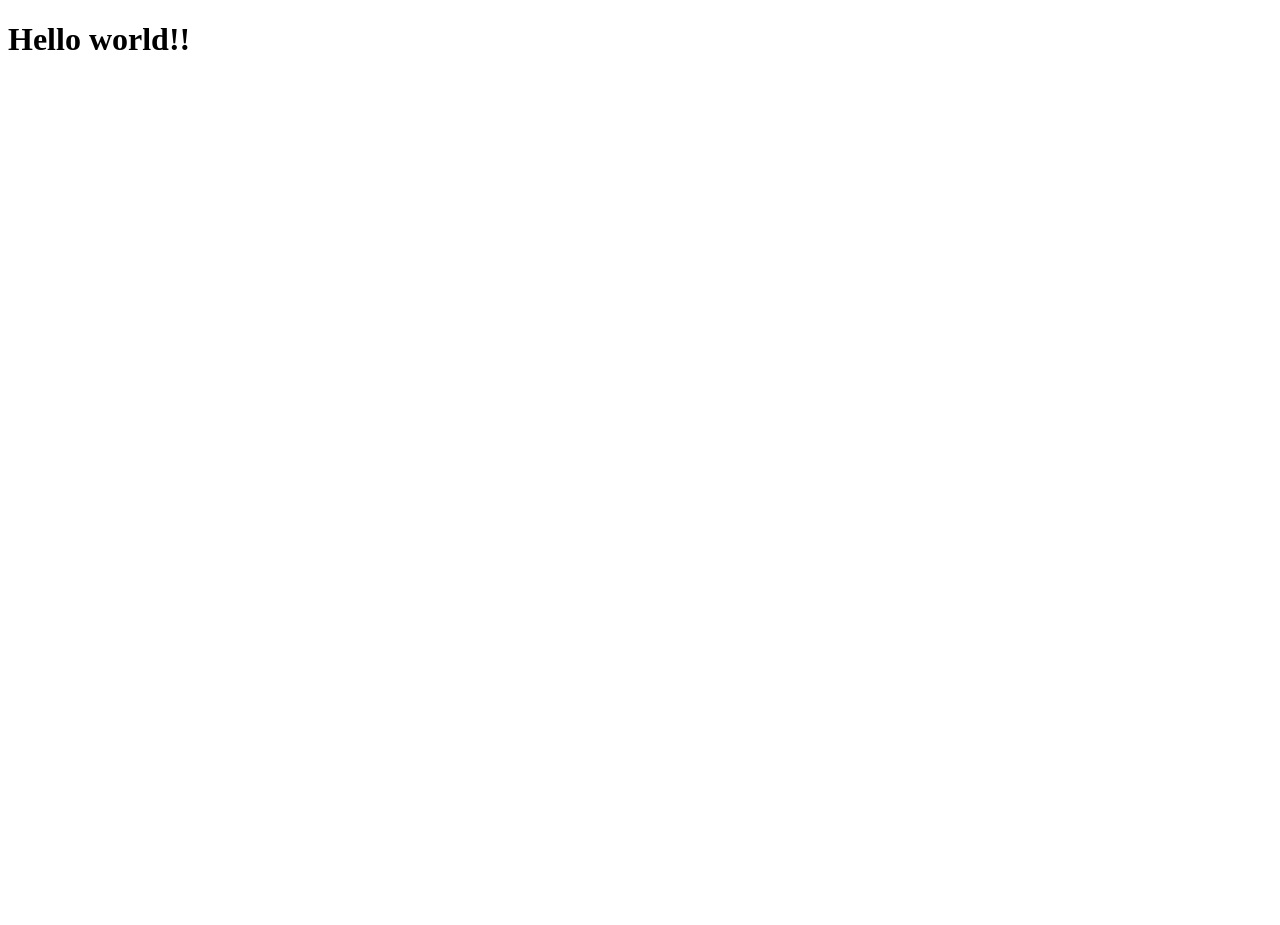
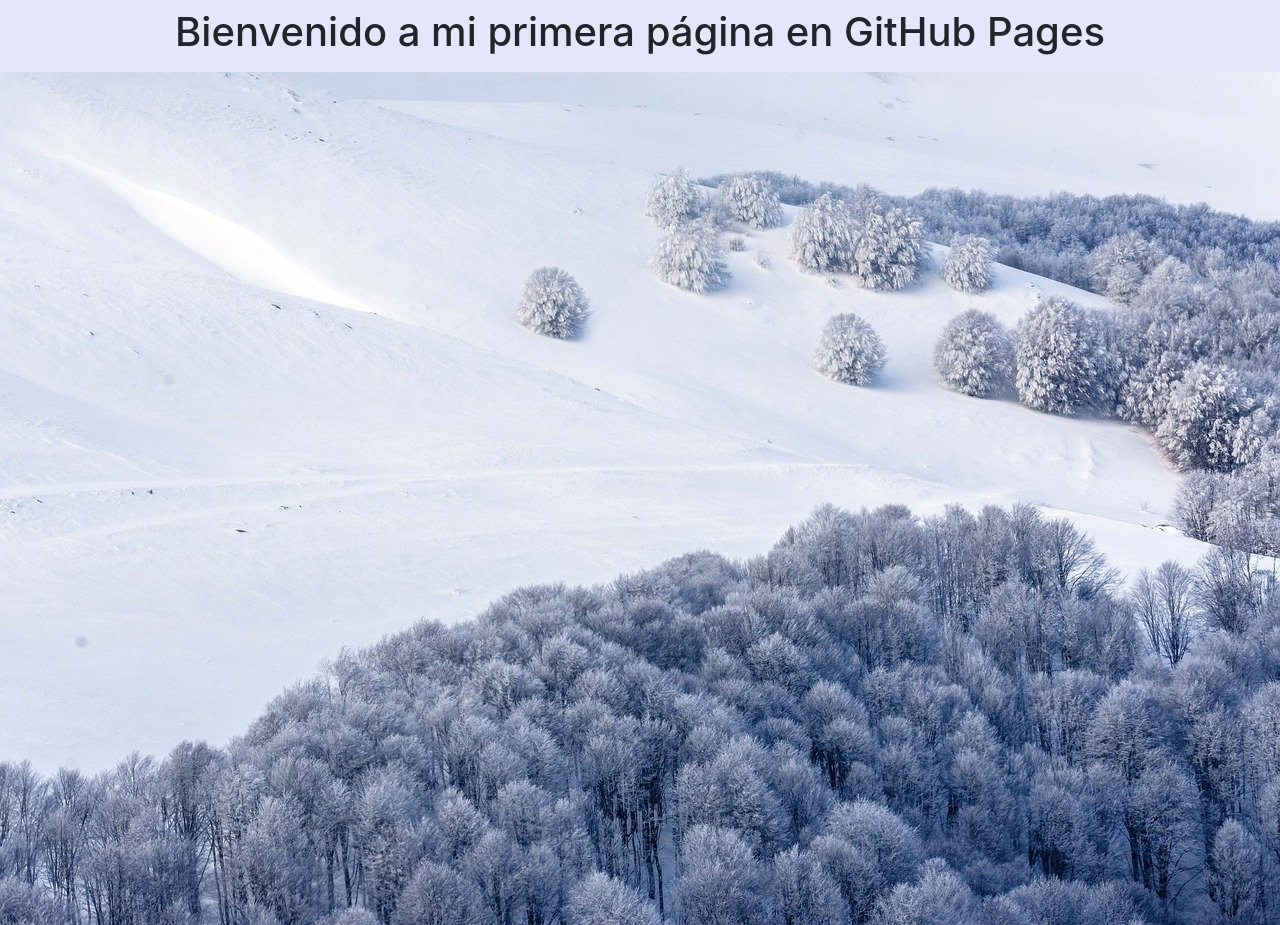
Before and after one commit to radipra/firstRep, a plain HTML site: page index.html in a window 1280 px wide. Before the commit the page ends 800 px from the top, so only its background shows below. Drawn offline with nearby package versions, Linux system fonts and the light colour scheme.

Commit message:
Add files via upload

```diff
--- /dev/null
+++ b/css/styles.css
@@ -0,0 +1,8 @@
+header {
+	background-color: #E6E6FA;
+	text-align: center;
+}
+
+img {
+	display: none;
+}
--- a/index.html
+++ b/index.html
@@ -1,10 +1,25 @@
 <!DOCTYPE html>
-<html>
+<html lang="es">
 <head>
-	<title>Hello world!!</title>
-	<script type="text/javascript" src="js/js.js"></script>
+	<title>Bienvenido a firstRep</title>
+	<meta charset="utf-8">
+    <meta name="viewport" content="width=device-width, initial-scale=1, shrink-to-fit=no">
+	<link rel="stylesheet" href="https://stackpath.bootstrapcdn.com/bootstrap/4.3.1/css/bootstrap.min.css" integrity="sha384-ggOyR0iXCbMQv3Xipma34MD+dH/1fQ784/j6cY/iJTQUOhcWr7x9JvoRxT2MZw1T" crossorigin="anonymous">
+	<link href="css/styles.css" rel="Stylesheet" type="text/css" />
 </head>
 <body>
-	<h1>Hello world!!</h1>
+	<header class="p-2">
+		<h1>Bienvenido a mi primera página en GitHub Pages</h1>
+	</header>
+	<main class="container-fluid">
+		<div class="d-flex justify-content-center">
+			<img src="img/first.jpg">
+		</div>
+	</main>
 </body>
+
+	<script src="https://code.jquery.com/jquery-3.3.1.min.js"></script>
+	<script src="https://cdnjs.cloudflare.com/ajax/libs/popper.js/1.14.7/umd/popper.min.js" integrity="sha384-UO2eT0CpHqdSJQ6hJty5KVphtPhzWj9WO1clHTMGa3JDZwrnQq4sF86dIHNDz0W1" crossorigin="anonymous"></script>
+	<script src="https://stackpath.bootstrapcdn.com/bootstrap/4.3.1/js/bootstrap.min.js" integrity="sha384-JjSmVgyd0p3pXB1rRibZUAYoIIy6OrQ6VrjIEaFf/nJGzIxFDsf4x0xIM+B07jRM" crossorigin="anonymous"></script>
+	<script type="text/javascript" src="js/js.js"></script>
 </html>
--- a/js/js.js
+++ b/js/js.js
@@ -1,3 +1,5 @@
-window.onload = function() {
-  alert('Hello world!!');
-};
+$(function() {
+
+	$("img").fadeIn(2000);
+
+});
```
Also changed, not shown: img/first.jpg (added).
